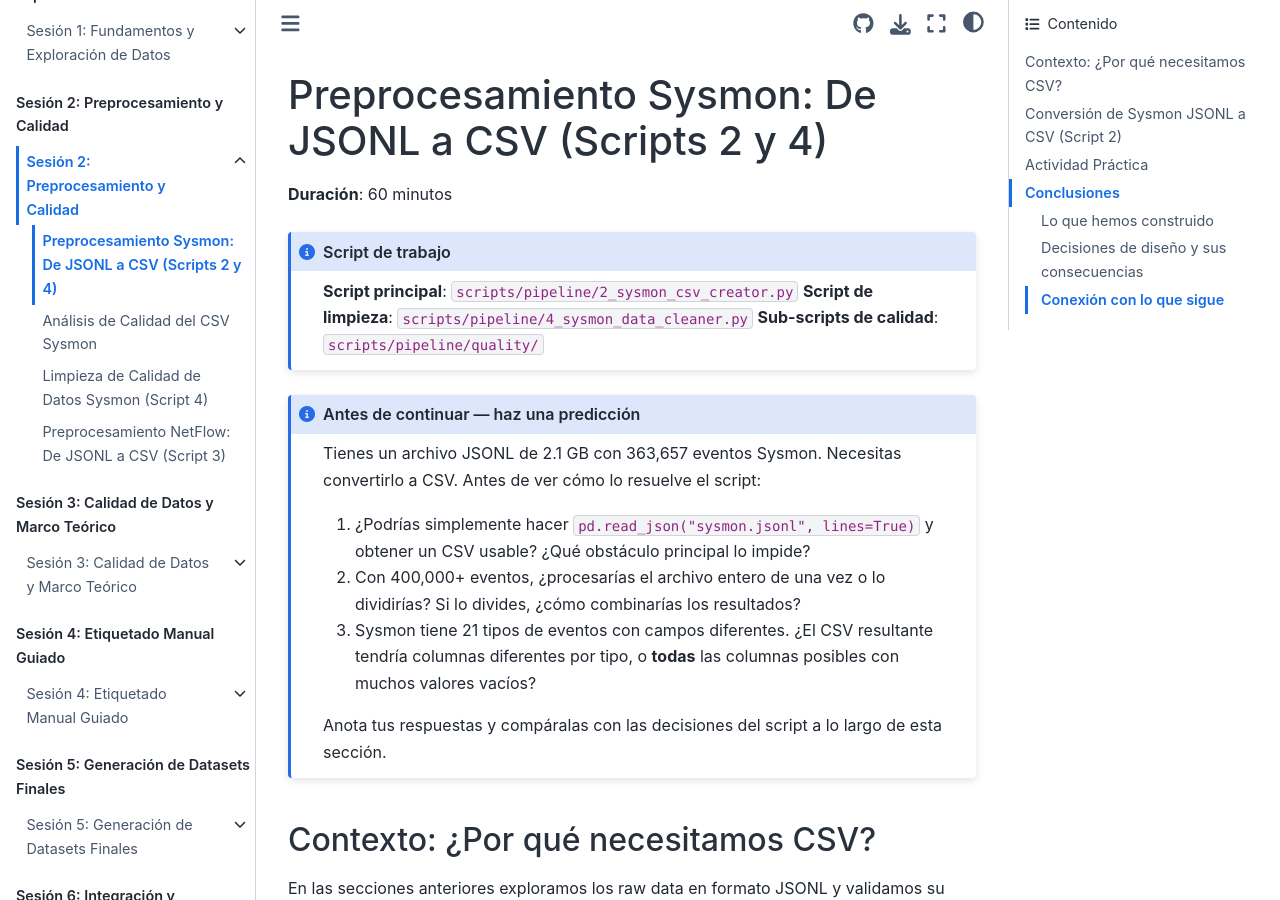
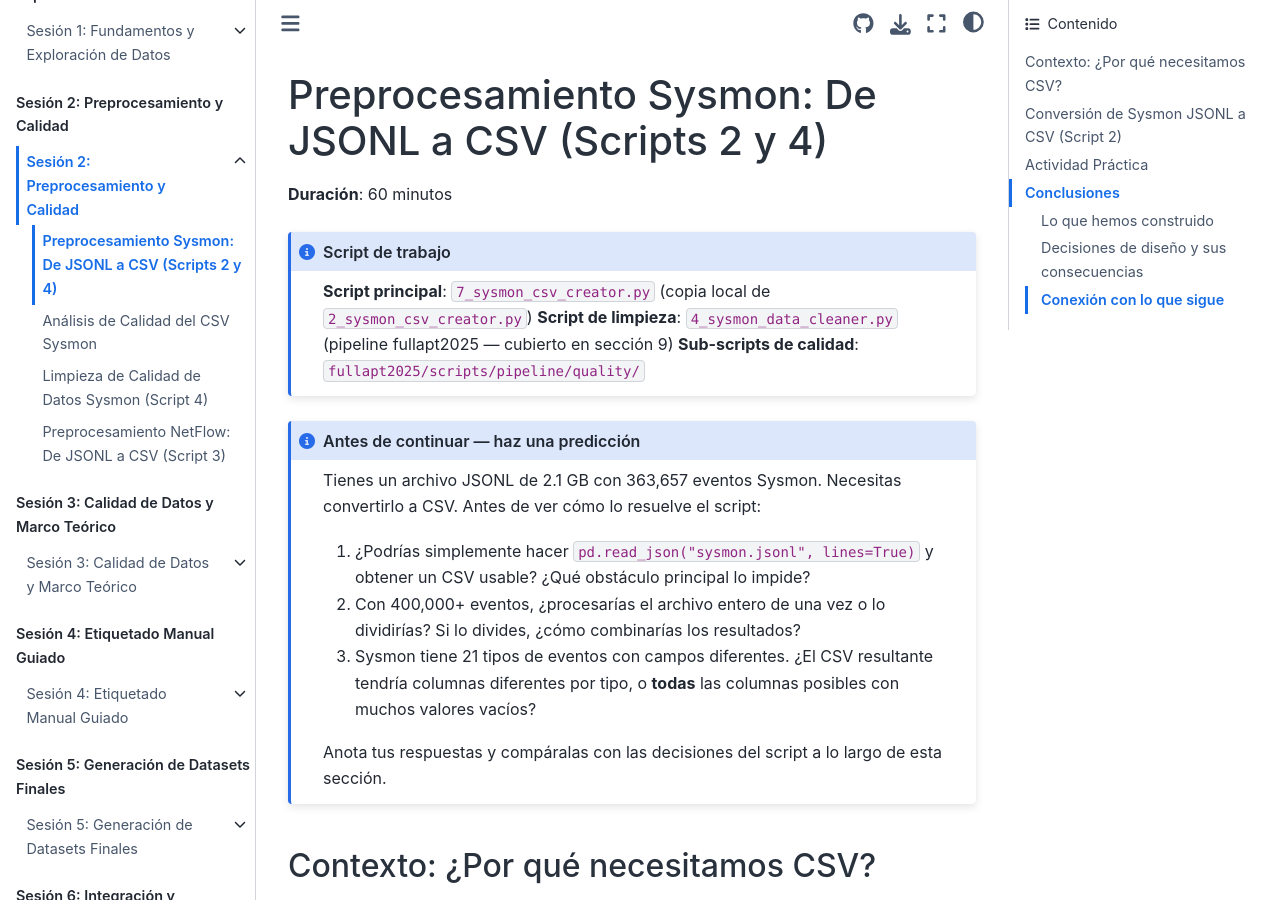
Before and after one commit to ollerenac/curso2026, a Jupyter Book: the page built from sesion-2/7-preprocesamiento-sysmon.md, in a window 1280 px wide and 900 px high. Built offline with Jupyter Book 1.0.4 settings and Sphinx 7.4.7 and the Sphinx Book theme 1.1.4, drawn with Linux system fonts in a browser that asks for light colours.

Commit message:
fix(sesion-2): correct script paths in admonition box
- Script principal: 7_sysmon_csv_creator.py (local copy, renamed from 2_)
- Script de limpieza: reference fullapt2025 pipeline, note it's in section 9
- Quality scripts: correct path to fullapt2025/scripts/pipeline/quality/

Co-Authored-By: Claude Sonnet 4.6 <noreply@anthropic.com>

````diff
--- a/sesion-2/7-preprocesamiento-sysmon.md
+++ b/sesion-2/7-preprocesamiento-sysmon.md
@@ -5,9 +5,9 @@
 ```{admonition} Script de trabajo
 :class: note
 
-**Script principal**: `scripts/pipeline/2_sysmon_csv_creator.py`
-**Script de limpieza**: `scripts/pipeline/4_sysmon_data_cleaner.py`
-**Sub-scripts de calidad**: `scripts/pipeline/quality/`
+**Script principal**: `7_sysmon_csv_creator.py` (copia local de `2_sysmon_csv_creator.py`)
+**Script de limpieza**: `4_sysmon_data_cleaner.py` (pipeline fullapt2025 — cubierto en sección 9)
+**Sub-scripts de calidad**: `fullapt2025/scripts/pipeline/quality/`
 ```
 
 ```{admonition} Antes de continuar — haz una predicción
````
